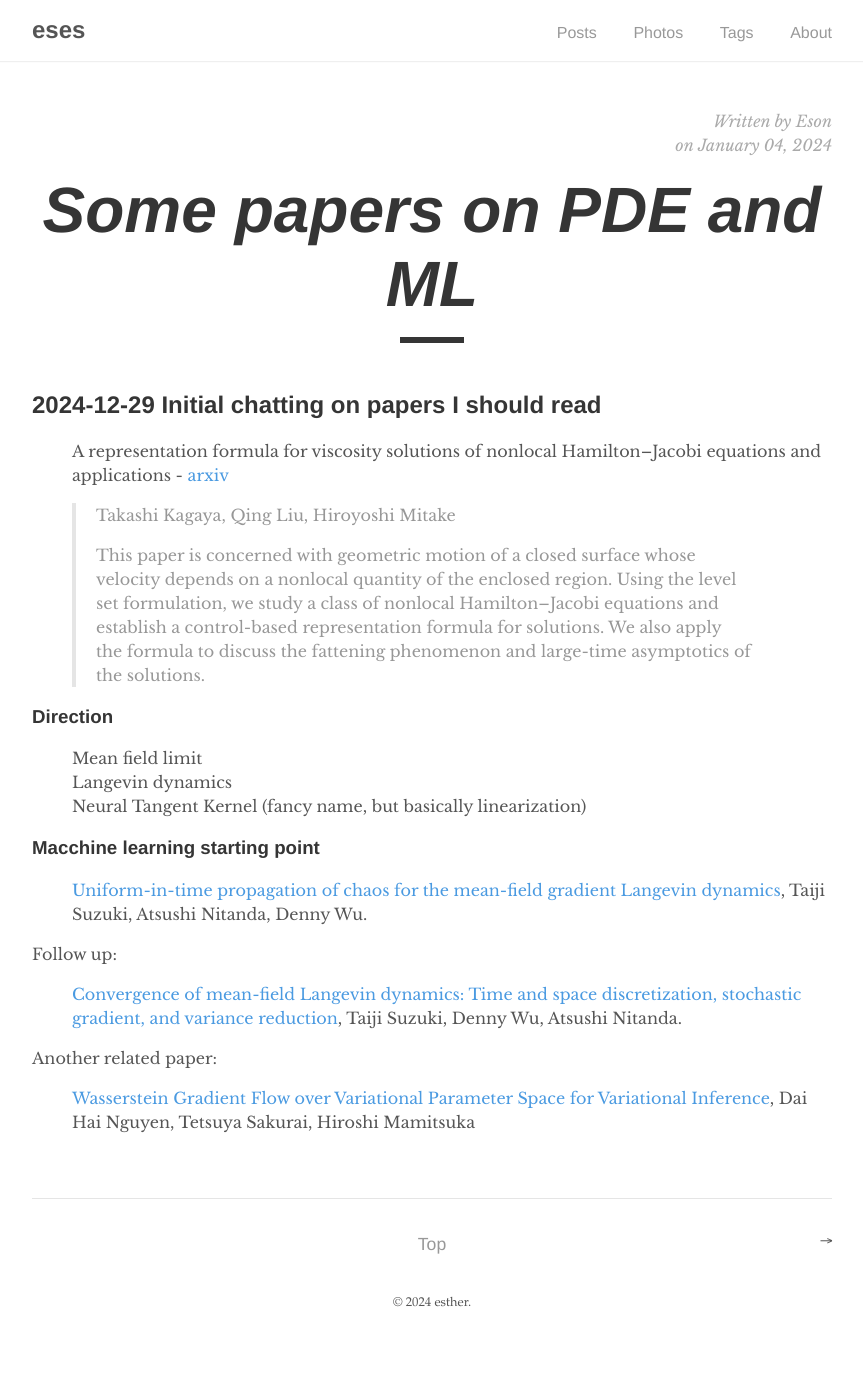
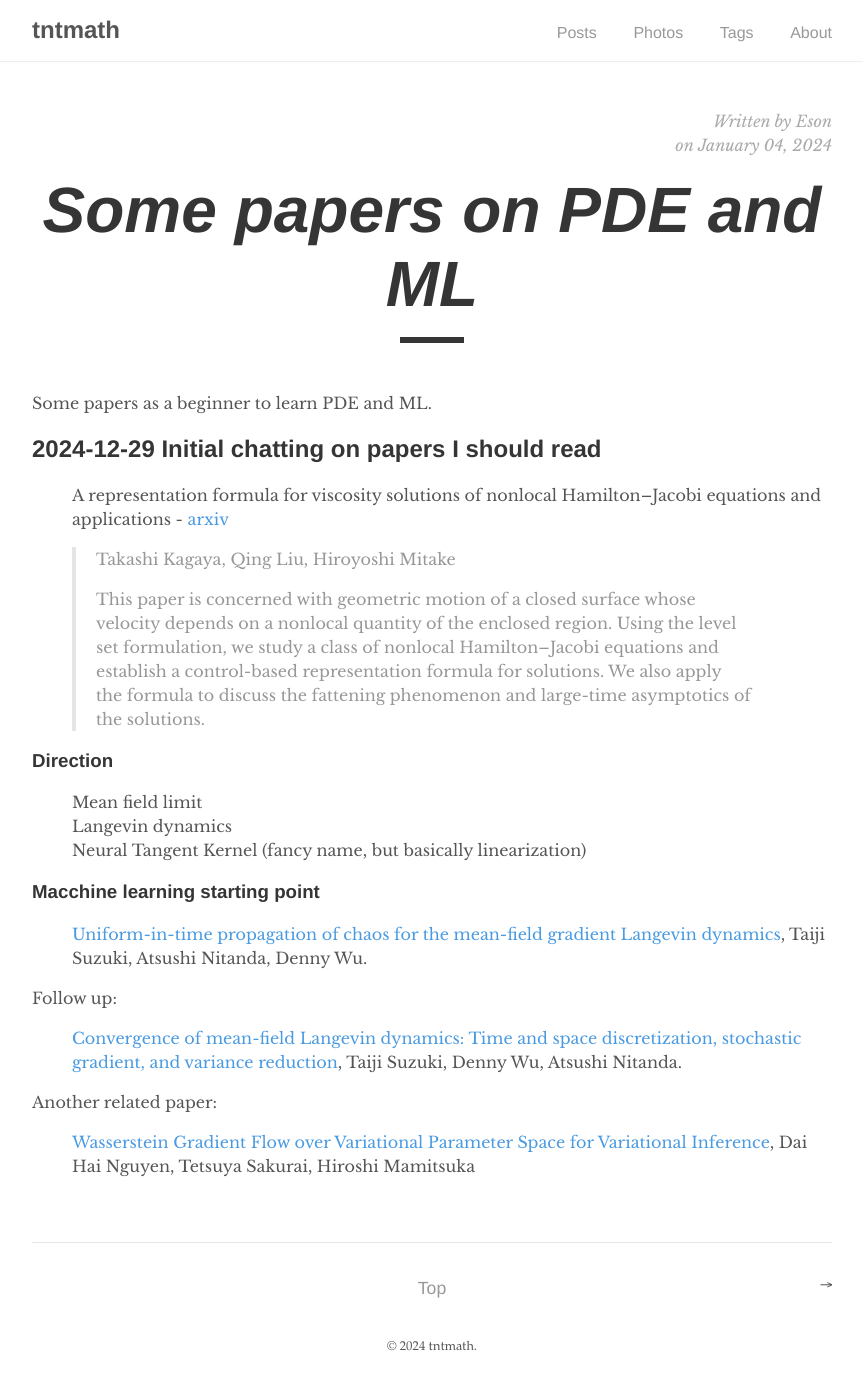
Before and after one commit to tunguyenthaison/tntmath, a Jekyll site: the page built from _posts/2024-01-04-machine-learning-pde...md, in a window 1280 px wide. Shown: the whole page, without its empty margins (208-1071 px from the left). Built offline with Jekyll 4.4.1, drawn with Linux system fonts in a browser that asks for light colours; before the commit the page ends 1346 px from its top, so only the background shows below that.

Commit message:
update blog

```diff
--- a/_config.yml
+++ b/_config.yml
@@ -1,15 +1,15 @@
 # Site settings
-title:          eses
+title:          tntmath
 description:    "Minimal Jekyll theme for storytellers"
 
-url:            "https://eses-corner.github.io/test/"
+url:            "https://tunguyenthaison.github.io/tntmath/"
 
 # Google Analytics
 google_analytics: UA—XXXXXXXX-X
 
 # Author
 author:
-  name:         esther
+  name:         tntmath
   url:
   email:
 
--- a/_posts/2024-01-04-machine-learning-pde...md
+++ b/_posts/2024-01-04-machine-learning-pde...md
@@ -3,11 +3,11 @@ layout: post
 title: "Some papers on PDE and ML"
 author: "Eson"
 tags: math, mitake
-excerpt_separator: <!--more-->
+# excerpt_separator: <!--more-->
 mathjax: true
 ---
 
-
+Some papers as a beginner to learn PDE and ML.
 
 
 
```
Also changed, not shown: _posts/2017-03-07-the-case-of-the-missing-post.md (+0 -1 lines).
